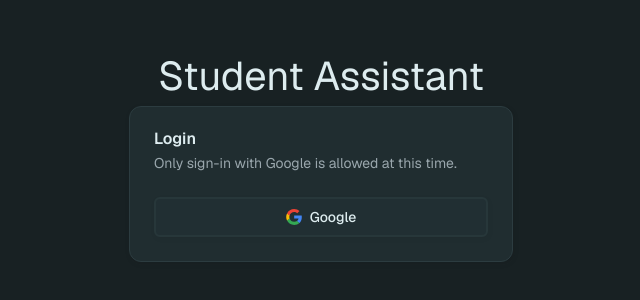
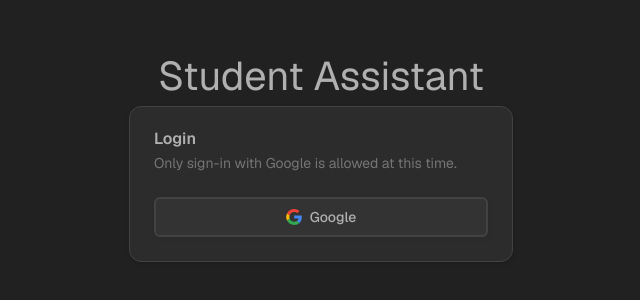
Before and after one commit to brazyboi/student-assistant, a React (Vite) app in the folder client/: page /login in a window 1280 px wide. Shown: the part 242-542 px from the top of the page, without its empty margins (319-959 px from the left). Built offline with nearby package versions, Linux system fonts and the light colour scheme; no server answers; what @ts-rest/core would draw is missing.

Commit message:
Fixed AI Markdown formatting
- fixed latex rendering by replacing the \[\] with double dollar signs
- made the SSE chunks send JSON instead of straight text

```diff
--- a/client/src/api/chat.ts
+++ b/client/src/api/chat.ts
@@ -81,27 +81,44 @@ export async function streamAttemptFeedback(
       "Content-Type": "application/json",
       "Authorization": `Bearer ${token}`,
     },
-    body: JSON.stringify({user_attempt}),
-  })
+    body: JSON.stringify({ user_attempt }),
+  });
 
   if (res.status !== 200) throw new Error(`Stream request failed: ${res.status}`);
-  if (!res.body) throw new Error('Response body is empty; streaming unsupported in this environment');
+  if (!res.body) throw new Error('Response body is empty; streaming unsupported');
 
   const reader = res.body.getReader();
   const decoder = new TextDecoder();
-  let buffer = "";
+  let buffer = ""; // Buffer to hold incomplete chunks
 
   while (true) {
     const { done, value } = await reader.read();
     if (done) break;
 
-    buffer = decoder.decode(value, { stream: true });
+    // 1. APPEND to buffer, don't overwrite
+    buffer += decoder.decode(value, { stream: true });
 
-    let events = buffer.split("\n\n");
+    // 2. Split by the SSE delimiter
+    const parts = buffer.split("\n\n");
 
-    for (const event of events) {
-      const data = event.slice(5);
-      onChunk(data);
+    // 3. Keep the last part in the buffer (it might be incomplete)
+    //    pop() removes the last element from 'parts' and returns it
+    buffer = parts.pop() || "";
+
+    // 4. Process all complete messages
+    for (const part of parts) {
+      if (part.startsWith("data: ")) {
+        const jsonString = part.slice(6); // Remove "data: " prefix
+        try {
+          // Parse the JSON to safely extract text with newlines (\n) preserved
+          const parsed = JSON.parse(jsonString);
+          if (parsed.text) {
+             onChunk(parsed.text);
+          }
+        } catch (err) {
+          console.error("Error parsing SSE JSON:", err);
+        }
+      }
     }
   }
 }
--- a/client/src/index.css
+++ b/client/src/index.css
@@ -5,40 +5,115 @@
 
 @custom-variant dark (&:is(.dark *));
 
-/* @custom-variant dark (&:is(.dark *)); */
 :root {
-  --background: oklch(0.9809 0.0025 228.7836);
-  --foreground: oklch(0.4091 0.0226 200.5214);
-  --card: oklch(1.0000 0 0);
-  --card-foreground: oklch(0.4091 0.0226 200.5214);
-  --popover: oklch(1.0000 0 0);
-  --popover-foreground: oklch(0.4091 0.0226 200.5214);
-  --primary: oklch(0.6674 0.0445 230.6319);
-  --primary-foreground: oklch(0.9809 0.0025 228.7836);
-  --secondary: oklch(0.9169 0.0162 226.9814);
-  --secondary-foreground: oklch(0.4091 0.0226 200.5214);
-  --muted: oklch(0.9022 0.0086 225.0905);
-  --muted-foreground: oklch(0.5739 0.0249 207.0446);
-  --accent: oklch(0.7857 0.1028 315.8535);
-  --accent-foreground: oklch(0.3382 0.0565 316.3947);
-  --destructive: oklch(0.6770 0.2135 327.6164);
-  --destructive-foreground: oklch(0.9809 0.0025 228.7836);
-  --border: oklch(0.8630 0.0138 226.5857);
-  --input: oklch(0.9424 0.0076 228.8562);
-  --ring: oklch(0.6674 0.0445 230.6319);
-  --chart-1: oklch(0.6674 0.0445 230.6319);
-  --chart-2: oklch(0.7857 0.1028 315.8535);
-  --chart-3: oklch(0.7359 0.1006 134.9926);
-  --chart-4: oklch(0.7590 0.1282 354.8756);
-  --chart-5: oklch(0.8635 0.0774 167.5573);
-  --sidebar: oklch(0.9617 0.0051 228.8188);
-  --sidebar-foreground: oklch(0.4091 0.0226 200.5214);
-  --sidebar-primary: oklch(0.6674 0.0445 230.6319);
-  --sidebar-primary-foreground: oklch(0.9809 0.0025 228.7836);
-  --sidebar-accent: oklch(0.7857 0.1028 315.8535);
-  --sidebar-accent-foreground: oklch(0.3382 0.0565 316.3947);
-  --sidebar-border: oklch(0.8860 0.0119 231.6713);
-  --sidebar-ring: oklch(0.6674 0.0445 230.6319);
+  --background: #F5F2EB;
+  --foreground: #37474F;
+
+  --card: #EBE7DE;
+  --card-foreground: #37474F;
+
+  --popover: #EBE7DE;
+  --popover-foreground: #37474F;
+
+  --primary: #546E7A;
+  --primary-foreground: #F5F2EB;
+
+  --secondary: #D7CCC8;
+  --secondary-foreground: #3E2723;
+
+  --muted: #D3CFC6;
+  --muted-foreground: #786F66;
+
+  --accent: #8D6E63;
+  --accent-foreground: #F5F2EB;
+
+  --destructive: #E57373;
+  --destructive-foreground: #F5F2EB;
+
+  --border: #D7CCC8;
+  --input: #D7CCC8;
+  --ring: #546E7A;
+
+  --chart-1: #546E7A; /* Deep Slate */
+  --chart-2: #66BB6A; /* Muted Green */
+  --chart-3: #EF5350; /* Muted Red */
+  --chart-4: #8D6E63; /* Earth Brown */
+  --chart-5: #FFB74D; /* Muted Orange */
+
+  --sidebar: #EBE7DE;
+  --sidebar-foreground: #37474F;
+  --sidebar-primary: #546E7A;
+  --sidebar-primary-foreground: #F5F2EB;
+  --sidebar-accent: #D7CCC8;
+  --sidebar-accent-foreground: #3E2723;
+  --sidebar-border: #D7CCC8;
+  --sidebar-ring: #546E7A;
+
+  --font-sans: Geist, sans-serif;
+  --font-serif: "Lora", Georgia, serif;
+  --font-mono: "Fira Code", "Courier New", monospace;
+  --radius: 0.5rem;
+
+  --shadow-x: 1px;
+  --shadow-y: 2px;
+  --shadow-blur: 5px;
+  --shadow-spread: 1px;
+  --shadow-opacity: 0.06;
+  --shadow-color: #8D6E63; /* Warmer shadow color for paper effect */
+  --shadow-2xs: 1px 2px 5px 1px rgba(62, 39, 35, 0.03);
+  --shadow-xs: 1px 2px 5px 1px rgba(62, 39, 35, 0.03);
+  --shadow-sm: 1px 2px 5px 1px rgba(62, 39, 35, 0.06), 1px 1px 2px 0px rgba(62, 39, 35, 0.06);
+  --shadow: 1px 2px 5px 1px rgba(62, 39, 35, 0.06), 1px 1px 2px 0px rgba(62, 39, 35, 0.06);
+  --shadow-md: 1px 2px 5px 1px rgba(62, 39, 35, 0.06), 1px 2px 4px 0px rgba(62, 39, 35, 0.06);
+  --shadow-lg: 1px 2px 5px 1px rgba(62, 39, 35, 0.06), 1px 4px 6px 0px rgba(62, 39, 35, 0.06);
+  --shadow-xl: 1px 2px 5px 1px rgba(62, 39, 35, 0.06), 1px 8px 10px 0px rgba(62, 39, 35, 0.06);
+  --shadow-2xl: 1px 2px 5px 1px rgba(62, 39, 35, 0.15);
+}
+
+.dark {
+  --background: #212121;
+  --foreground: #B0B0B0;
+
+  --card: #2c2c2c; /* Slightly darker than secondary for better large-area comfort */
+  --card-foreground: #B0B0B0;
+
+  --popover: #2c2c2c;
+  --popover-foreground: #B0B0B0;
+
+  --primary: #78909C;
+  --primary-foreground: #212121; /* Dark text on primary for readability */
+
+  --secondary: #424242;
+  --secondary-foreground: #B0B0B0;
+
+  --muted: #2a2a2a;
+  --muted-foreground: #757575; /* Dimmer grey for muted text */
+
+  --accent: #D7CCC8;
+  --accent-foreground: #212121;
+
+  --destructive: #E57373;
+  --destructive-foreground: #212121;
+
+  --border: #424242;
+  --input: #424242;
+  --ring: #78909C; /* Matches Primary */
+
+  --chart-1: #78909C; /* Primary (Blue Slate) */
+  --chart-2: #81C784; /* Success (Muted Sage) */
+  --chart-3: #E57373; /* Error (Muted Salmon) */
+  --chart-4: #D7CCC8; /* Accent (Mushroom) */
+  --chart-5: #FFB74D; /* Warning (Muted Orange - Added for completion) */
+
+  --sidebar: #212121;
+  --sidebar-foreground: #B0B0B0;
+  --sidebar-primary: #78909C;
+  --sidebar-primary-foreground: #212121;
+  --sidebar-accent: #2c2c2c; /* Matches Card */
+  --sidebar-accent-foreground: #D7CCC8;
+  --sidebar-border: #424242;
+  --sidebar-ring: #78909C;
+
   --font-sans: Geist, sans-serif;
   --font-serif: "Lora", Georgia, serif;
   --font-mono: "Fira Code", "Courier New", monospace;
@@ -49,69 +124,14 @@
   --shadow-spread: 1px;
   --shadow-opacity: 0.06;
   --shadow-color: #1a1a1a;
-  --shadow-2xs: 1px 2px 5px 1px hsl(0 0% 10.1961% / 0.03);
-  --shadow-xs: 1px 2px 5px 1px hsl(0 0% 10.1961% / 0.03);
-  --shadow-sm: 1px 2px 5px 1px hsl(0 0% 10.1961% / 0.06), 1px 1px 2px 0px hsl(0 0% 10.1961% / 0.06);
-  --shadow: 1px 2px 5px 1px hsl(0 0% 10.1961% / 0.06), 1px 1px 2px 0px hsl(0 0% 10.1961% / 0.06);
-  --shadow-md: 1px 2px 5px 1px hsl(0 0% 10.1961% / 0.06), 1px 2px 4px 0px hsl(0 0% 10.1961% / 0.06);
-  --shadow-lg: 1px 2px 5px 1px hsl(0 0% 10.1961% / 0.06), 1px 4px 6px 0px hsl(0 0% 10.1961% / 0.06);
-  --shadow-xl: 1px 2px 5px 1px hsl(0 0% 10.1961% / 0.06), 1px 8px 10px 0px hsl(0 0% 10.1961% / 0.06);
-  --shadow-2xl: 1px 2px 5px 1px hsl(0 0% 10.1961% / 0.15);
-  --tracking-normal: 0em;
-  --spacing: 0.25rem;
-}
-
-.dark {
-  --background: oklch(0.2399 0.0134 212.7466);
-  --foreground: oklch(0.9328 0.0165 211.0403);
-  --card: oklch(0.2866 0.0184 213.4299);
-  --card-foreground: oklch(0.9328 0.0165 211.0403);
-  --popover: oklch(0.2866 0.0184 213.4299);
-  --popover-foreground: oklch(0.9328 0.0165 211.0403);
-  --primary: oklch(0.7561 0.0452 235.6322);
-  --primary-foreground: oklch(0.2399 0.0134 212.7466);
-  --secondary: oklch(0.5055 0.0285 219.1705);
-  --secondary-foreground: oklch(0.9328 0.0165 211.0403);
-  --muted: oklch(0.2870 0.0191 218.6615);
-  --muted-foreground: oklch(0.7200 0.0171 227.0676);
-  --accent: oklch(0.3291 0.0194 251.4735);
-  --accent-foreground: oklch(0.8401 0.0921 317.9069);
-  --destructive: oklch(0.7266 0.1964 327.3619);
-  --destructive-foreground: oklch(0.2399 0.0134 212.7466);
-  --border: oklch(0.3438 0.0219 214.7554);
-  --input: oklch(0.3240 0.0216 210.3664);
-  --ring: oklch(0.7561 0.0452 235.6322);
-  --chart-1: oklch(0.7561 0.0452 235.6322);
-  --chart-2: oklch(0.8401 0.0921 317.9069);
-  --chart-3: oklch(0.7359 0.1006 134.9926);
-  --chart-4: oklch(0.7590 0.1282 354.8756);
-  --chart-5: oklch(0.8635 0.0774 167.5573);
-  --sidebar: oklch(0.2228 0.0136 212.7948);
-  --sidebar-foreground: oklch(0.9328 0.0165 211.0403);
-  --sidebar-primary: oklch(0.7561 0.0452 235.6322);
-  --sidebar-primary-foreground: oklch(0.2399 0.0134 212.7466);
-  --sidebar-accent: oklch(0.3291 0.0194 251.4735);
-  --sidebar-accent-foreground: oklch(0.8401 0.0921 317.9069);
-  --sidebar-border: oklch(0.3240 0.0216 210.3664);
-  --sidebar-ring: oklch(0.7561 0.0452 235.6322);
-  --font-sans: Geist, sans-serif;
-  --font-serif: "Lora", Georgia, serif;
-  --font-mono: "Fira Code", "Courier New", monospace;
-  --radius: 0.5rem;
-  --shadow-x: 1px;
-  --shadow-y: 2px;
-  --shadow-blur: 5px;
-  --shadow-spread: 1px;
-  --shadow-opacity: 0.06;
-  --shadow-color: #1a1a1a;
-  --shadow-2xs: 1px 2px 5px 1px hsl(0 0% 10.1961% / 0.03);
-  --shadow-xs: 1px 2px 5px 1px hsl(0 0% 10.1961% / 0.03);
-  --shadow-sm: 1px 2px 5px 1px hsl(0 0% 10.1961% / 0.06), 1px 1px 2px 0px hsl(0 0% 10.1961% / 0.06);
-  --shadow: 1px 2px 5px 1px hsl(0 0% 10.1961% / 0.06), 1px 1px 2px 0px hsl(0 0% 10.1961% / 0.06);
-  --shadow-md: 1px 2px 5px 1px hsl(0 0% 10.1961% / 0.06), 1px 2px 4px 0px hsl(0 0% 10.1961% / 0.06);
-  --shadow-lg: 1px 2px 5px 1px hsl(0 0% 10.1961% / 0.06), 1px 4px 6px 0px hsl(0 0% 10.1961% / 0.06);
-  --shadow-xl: 1px 2px 5px 1px hsl(0 0% 10.1961% / 0.06), 1px 8px 10px 0px hsl(0 0% 10.1961% / 0.06);
-  --shadow-2xl: 1px 2px 5px 1px hsl(0 0% 10.1961% / 0.15);
+  --shadow-2xs: 1px 2px 5px 1px rgba(0, 0, 0, 0.03);
+  --shadow-xs: 1px 2px 5px 1px rgba(0, 0, 0, 0.03);
+  --shadow-sm: 1px 2px 5px 1px rgba(0, 0, 0, 0.06), 1px 1px 2px 0px rgba(0, 0, 0, 0.06);
+  --shadow: 1px 2px 5px 1px rgba(0, 0, 0, 0.06), 1px 1px 2px 0px rgba(0, 0, 0, 0.06);
+  --shadow-md: 1px 2px 5px 1px rgba(0, 0, 0, 0.06), 1px 2px 4px 0px rgba(0, 0, 0, 0.06);
+  --shadow-lg: 1px 2px 5px 1px rgba(0, 0, 0, 0.06), 1px 4px 6px 0px rgba(0, 0, 0, 0.06);
+  --shadow-xl: 1px 2px 5px 1px rgba(0, 0, 0, 0.06), 1px 8px 10px 0px rgba(0, 0, 0, 0.06);
+  --shadow-2xl: 1px 2px 5px 1px rgba(0, 0, 0, 0.15);
 }
 
 @theme inline {
--- a/client/src/lib/Markdown.tsx
+++ b/client/src/lib/Markdown.tsx
@@ -6,26 +6,17 @@ import 'katex/dist/katex.min.css';
 
 const MarkdownRenderer = ({ markdown }: { markdown: string }) => {
   const processedMarkdown = markdown
-    .replace(/\n{3,}/g, '\n\n');
+    .replace(/\\\[/g, '$$$')  // Replace \[ with $$
+    .replace(/\\\]/g, '$$$'); // Replace \] with $$
 
-    return (
-    <div className="
-      prose prose-slate dark:prose-invert
-      max-w-none break-words
-
-      prose-h1:text-3xl
-      prose-h2:text-2xl
-      prose-h3:text-xl
-
-      prose-p:leading-relaxed
-      prose-pre:p-0
-      prose-headings:mt-4 prose-headings:mb-2
-      prose-p:my-2
-      prose-ul:my-2 prose-li:my-0
-    ">
+  return (
+    <div className="markdown-content text-left">
       <ReactMarkdown
-        remarkPlugins={[[remarkMath, { singleDollarText: false }], remarkGfm]}
+        remarkPlugins={[remarkMath, remarkGfm]}
         rehypePlugins={[rehypeKatex]}
+        components={{
+            h3: ({node, ...props}) => <h3 className="mt-4 mb-2 font-bold text-2xl" {...props} />
+        }}
       >
         {processedMarkdown}
       </ReactMarkdown>
```
Also changed, not shown: 1 other file (tests, documents, lock files or other folders).
